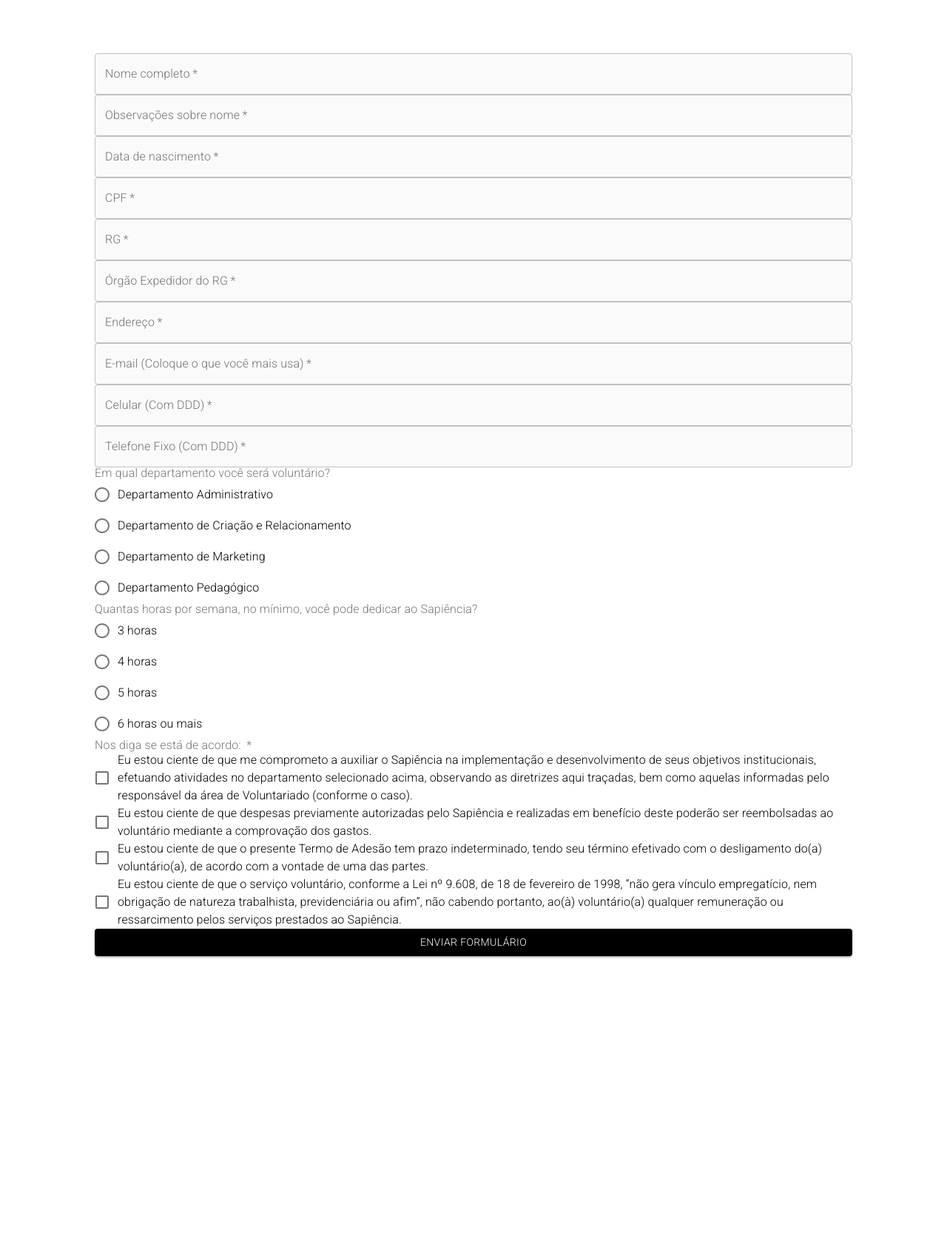
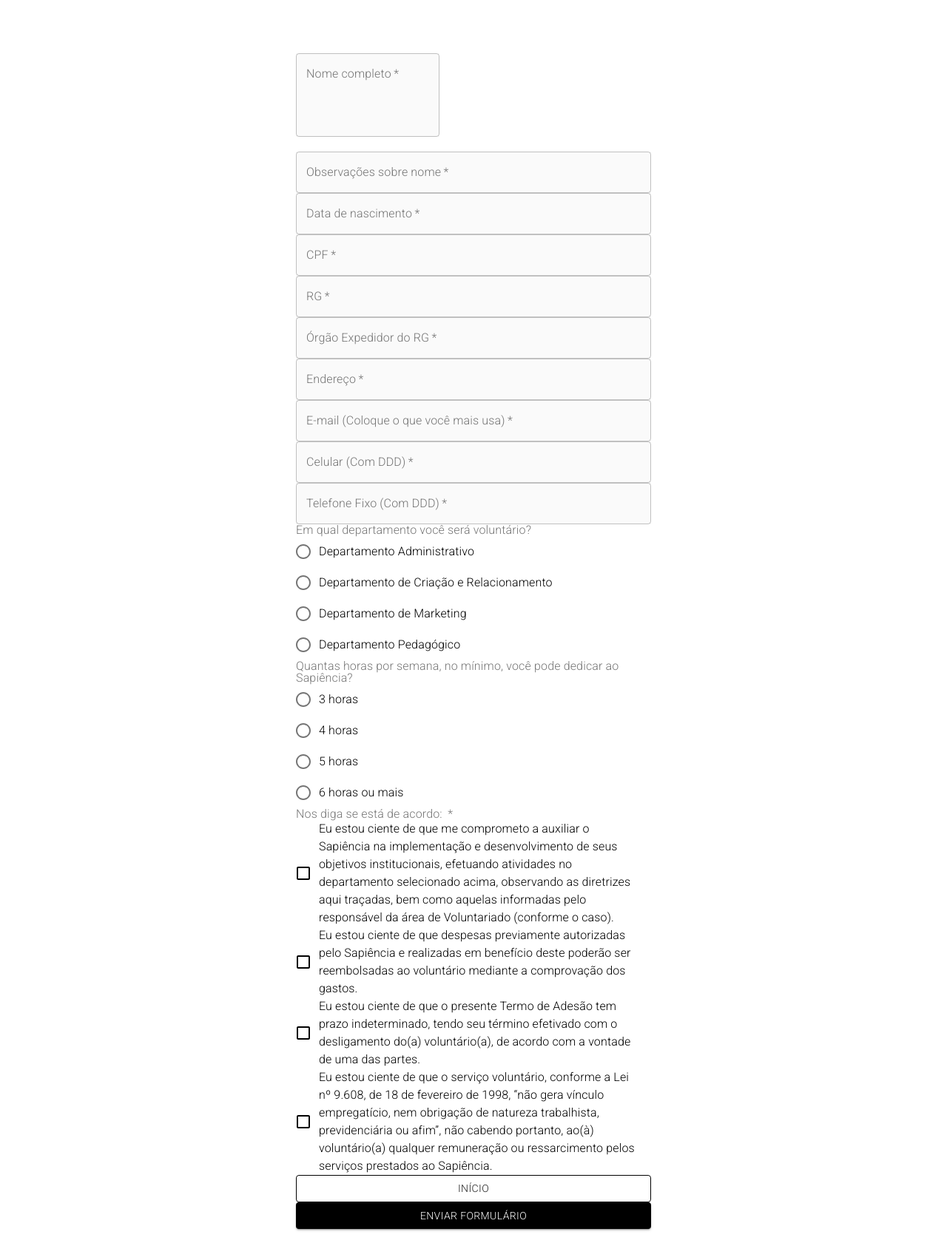
Before and after one commit to gabrielmina118/projetoSapi-ncia-FrontEnd, a React (Create React App) app in the folder sapiencia/: page /voluntario in a window 1280 px wide. Shown: the top 1704 px of the page at 74% size. Before the commit the page ends 1365 px from the top, so only its background shows below. Built offline with nearby package versions, Linux system fonts and the light colour scheme.

Commit message:
fix: estilização formulário voluntário

```diff
--- a/sapiencia/src/pages/Volunteer/Volunteer.js
+++ b/sapiencia/src/pages/Volunteer/Volunteer.js
@@ -3,7 +3,7 @@
 import { useHistory } from 'react-router-dom';
 import { goToHome } from '../../routes/coordinator';
 import  useForm  from '../../Hooks/useForm'
-import { FormContainer } from './styles';
+import { Container, FormContainer } from './styles';
 import {
   Button,
   FormControl,
@@ -74,6 +74,7 @@
   return (
     <div>
       <FormContainer onSubmit={SendForm}>
+        <Container>
         <TextField
           name="name"
           value={form.name}
@@ -86,6 +87,7 @@
           onChange={onChange}
           placeholder="No caso de pessoas trans, coloque o nome que se identifica. Dane-se o RG!"
         />
+        </Container>
         <TextField
           name="obs"
           value={form.obs}
@@ -198,9 +200,9 @@
             onChange={onChange}
           >
             <FormControlLabel
+            color="primary"
               value="Administrativo"
               control={<Radio />}
-              color='#0000'
               label="Departamento Administrativo"
             />
             <FormControlLabel
@@ -246,6 +248,7 @@
             <FormControlLabel
               control={
                 <Checkbox
+                  style={{ color: 'black' }}
                   checked={form.acordo1}
                   onChange={onChangeRadio}
                   name="acordo1"
@@ -256,6 +259,7 @@
             <FormControlLabel
               control={
                 <Checkbox
+                  style={{ color: 'black' }}
                   checked={form.acordo2}
                   onChange={onChangeRadio}
                   name="acordo2"
@@ -266,6 +270,7 @@
             <FormControlLabel
               control={
                 <Checkbox
+                  style={{ color: 'black' }}
                   checked={form.acordo3}
                   onChange={onChangeRadio}
                   name="acordo3"
@@ -276,6 +281,7 @@
             <FormControlLabel
               control={
                 <Checkbox
+                  style={{ color: 'black' }}
                   checked={form.acordo4}
                   onChange={onChangeRadio}
                   name="acordo4"
@@ -286,6 +292,13 @@
           </FormGroup>
         </FormControl>
 
+        <Button
+          onClick={() => goToHome(history)}
+          variant="outlined"
+          style={{ borderColor: 'black' }}
+        >
+          Início
+        </Button>
         <Button
           type="submit"
           onClick={SendForm}
--- a/sapiencia/src/pages/Volunteer/styles.js
+++ b/sapiencia/src/pages/Volunteer/styles.js
@@ -3,10 +3,11 @@
 export const FormContainer = styled.div`
   display: flex;
   flex-direction: column;
+  justify-content: space-around;
   padding: 9vh;
   height: 100%;
   min-height: 100vh;
-  max-width: 80vw;
+  max-width: 30rem;
   margin-left: auto;
   margin-right: auto;
 
@@ -14,3 +15,8 @@
     padding-top: 22vh;
   }
 `;
+
+export const Container = styled.div `
+  display: flex;
+  margin-bottom: 20px;
+`
```
